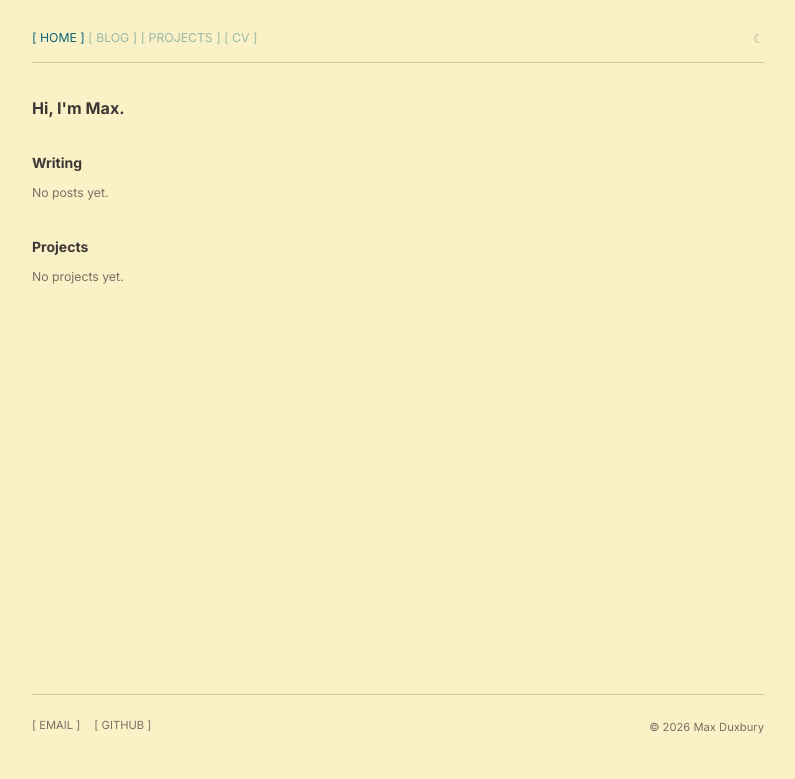
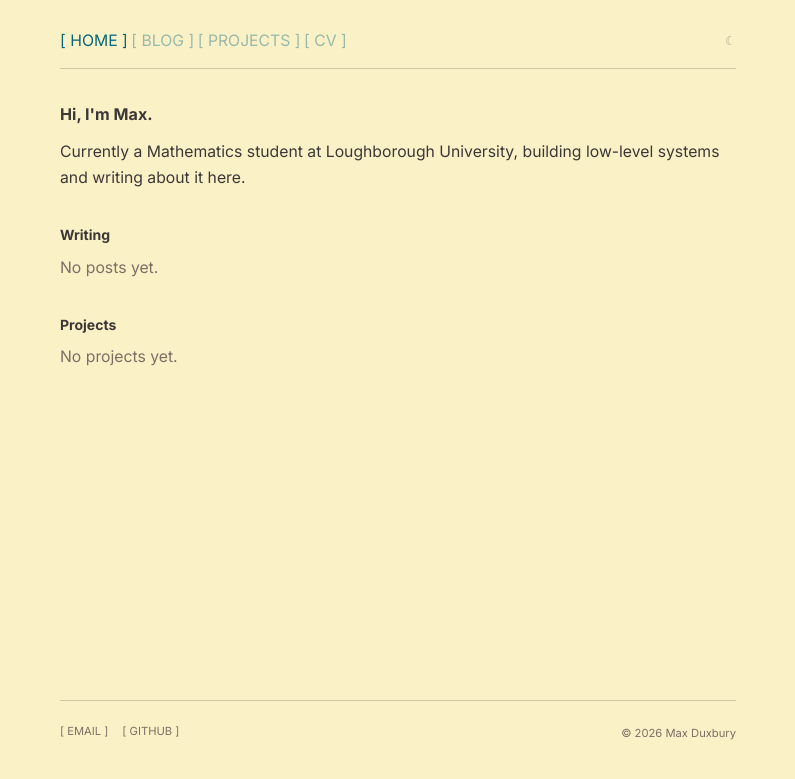
Before and after one commit to max-duxbury/max-website, a Jekyll site: the page built from index.html, in a window 1280 px wide. Shown: the top 779 px of the page, without its empty margins (242-1037 px from the left). Built offline with Jekyll 4.4.1, drawn with Linux system fonts in a browser that asks for light colours.

Commit message:
Added some more info.

```diff
--- a/assets/css/main.css
+++ b/assets/css/main.css
@@ -38,10 +38,10 @@ body {
   background-color: var(--bg);
   color: var(--fg);
   font-family: "Inter", system-ui, sans-serif;
-  font-size: 0.875rem;
+  font-size: clamp(0.875rem, 1vw + 0.5rem, 1.125rem);
   line-height: 1.65;
-  padding: 2rem 1rem;
-  max-width: 760px;
+  padding: 2rem clamp(1rem, 5vw, 3rem);
+  max-width: min(760px, 90vw);
   margin: 0 auto;
   transition: background-color 0.15s ease, color 0.15s ease;
 }
--- a/index.html
+++ b/index.html
@@ -3,7 +3,7 @@ layout: default
 ---
 <section>
   <h1>Hi, I'm Max.</h1>
-  <p><!-- Add a one or two line intro here --></p>
+  <p>Currently a Mathematics student at Loughborough University, building low-level systems and writing about it here.</p>
 </section>
 
 <section>
```
Also changed, not shown: _data/cv.yml (+18 -13 lines).
